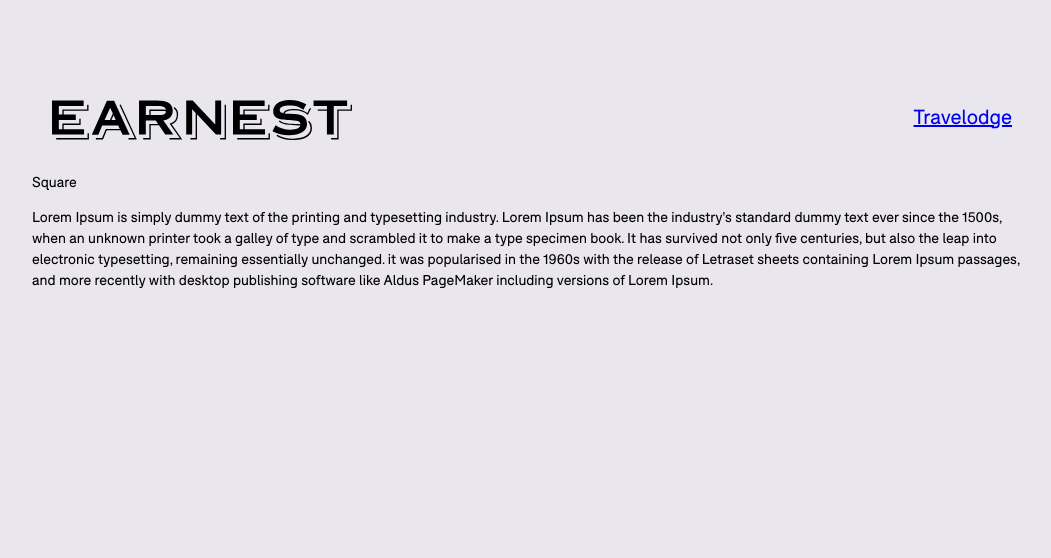
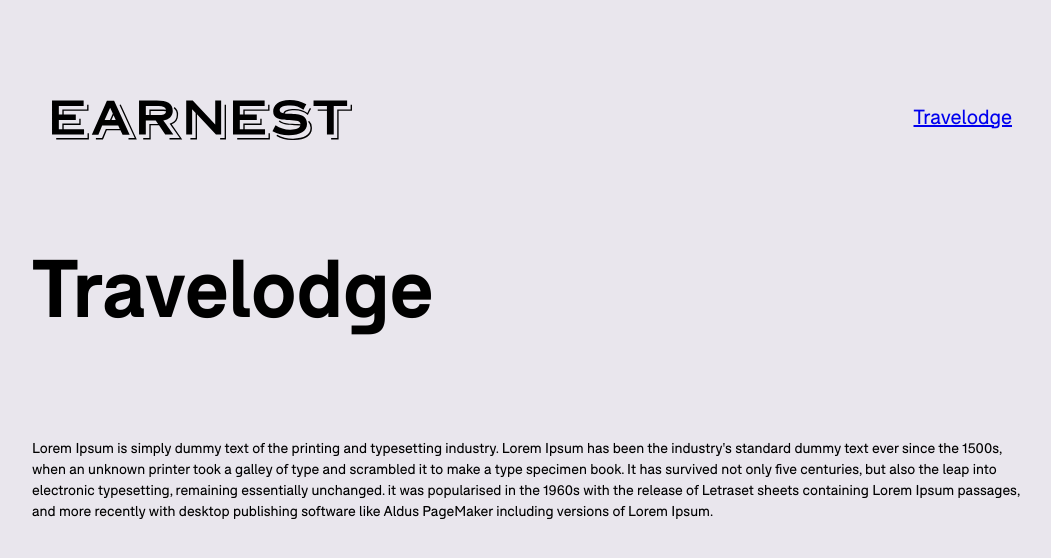
Before and after one commit to MichaelaSBrown-Earnest/pitch, a Jekyll site: the page built from _pitch/travelodge.md, in a window 1280 px wide. Shown: the top 558 px of the page, without its empty margins (108-1159 px from the left). Built offline with Jekyll 4.4.1, drawn with Linux system fonts in a browser that asks for light colours.

Commit message:
Updated Travelodge

```diff
--- a/_pitch/travelodge.md
+++ b/_pitch/travelodge.md
@@ -1,6 +1,6 @@
 ---
 title: Travelodge
-layout: square-block
+layout: circle
 ---
 
 <p> Lorem Ipsum is simply dummy text of the printing and typesetting industry. Lorem Ipsum has been the industry's standard dummy text ever since the 1500s, when an unknown printer took a galley of type and scrambled it to make a type specimen book. It has survived not only five centuries, but also the leap into electronic typesetting, remaining essentially unchanged.
```
